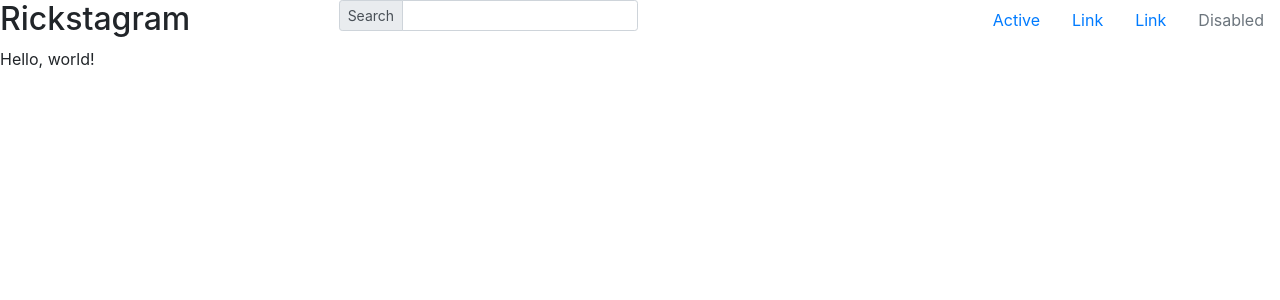
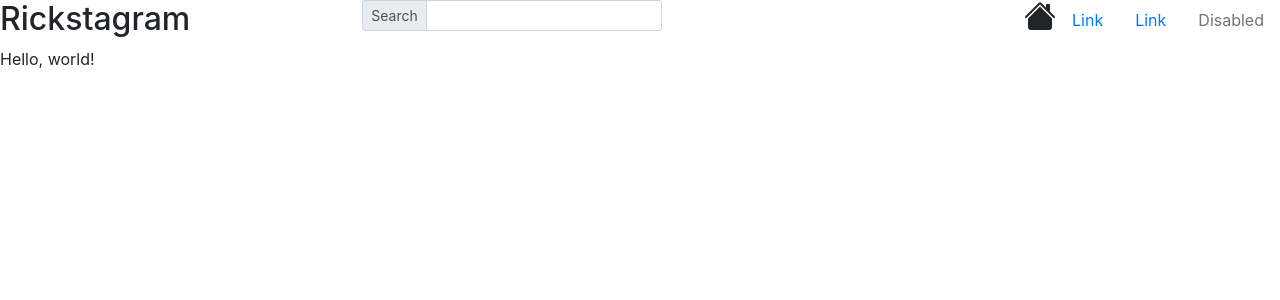
Before and after one commit to rickstylz01/instaclone, a React (Create React App) app: page / in a window 1280 px wide. Shown: the top 300 px of the page. Built offline with nearby package versions, Linux system fonts and the light colour scheme.

Commit message:
add svg home icon for home link on navigation

```diff
--- a/src/components/MainNavbar/MainNavbar.js
+++ b/src/components/MainNavbar/MainNavbar.js
@@ -1,7 +1,7 @@
 import React from "react";
 import Nav from "react-bootstrap/Nav";
 import InputGroup from "react-bootstrap/InputGroup";
-import FormControl from 'react-bootstrap/FormControl';
+import FormControl from "react-bootstrap/FormControl";
 
 class Header extends React.Component {
   render() {
@@ -10,10 +10,13 @@ class Header extends React.Component {
       <div>
         <Nav className="justify-content-end" activeKey="/home">
           <h2 id="navTitle">Rickstagram</h2>
+
           <div id="searchBar">
             <InputGroup size="sm" className="mb-3">
               <InputGroup.Prepend>
-              <InputGroup.Text id="inputGroup-sizing-sm">Search</InputGroup.Text>
+                <InputGroup.Text id="inputGroup-sizing-sm">
+                  Search
+                </InputGroup.Text>
               </InputGroup.Prepend>
               <FormControl
                 aria-label="Small"
@@ -21,10 +24,25 @@ class Header extends React.Component {
               />
             </InputGroup>
           </div>
+
           <Nav.Item>
-            <Nav.Link href="/home">
-              Active
-            </Nav.Link>
+            <svg
+              width="2em"
+              height="2em"
+              viewBox="0 0 16 16"
+              class="bi bi-house-fill"
+              fill="currentColor"
+              xmlns="http://www.w3.org/2000/svg"
+            >
+              <path
+                fill-rule="evenodd"
+                d="M8 3.293l6 6V13.5a1.5 1.5 0 0 1-1.5 1.5h-9A1.5 1.5 0 0 1 2 13.5V9.293l6-6zm5-.793V6l-2-2V2.5a.5.5 0 0 1 .5-.5h1a.5.5 0 0 1 .5.5z"
+              />
+              <path
+                fill-rule="evenodd"
+                d="M7.293 1.5a1 1 0 0 1 1.414 0l6.647 6.646a.5.5 0 0 1-.708.708L8 2.207 1.354 8.854a.5.5 0 1 1-.708-.708L7.293 1.5z"
+              />
+            </svg>
           </Nav.Item>
           <Nav.Item>
             <Nav.Link eventKey="link-1">Link</Nav.Link>
```
Also changed, not shown: 1 other file (tests, documents, lock files or other folders). Lines whose indentation alone changed are shown as unchanged.
